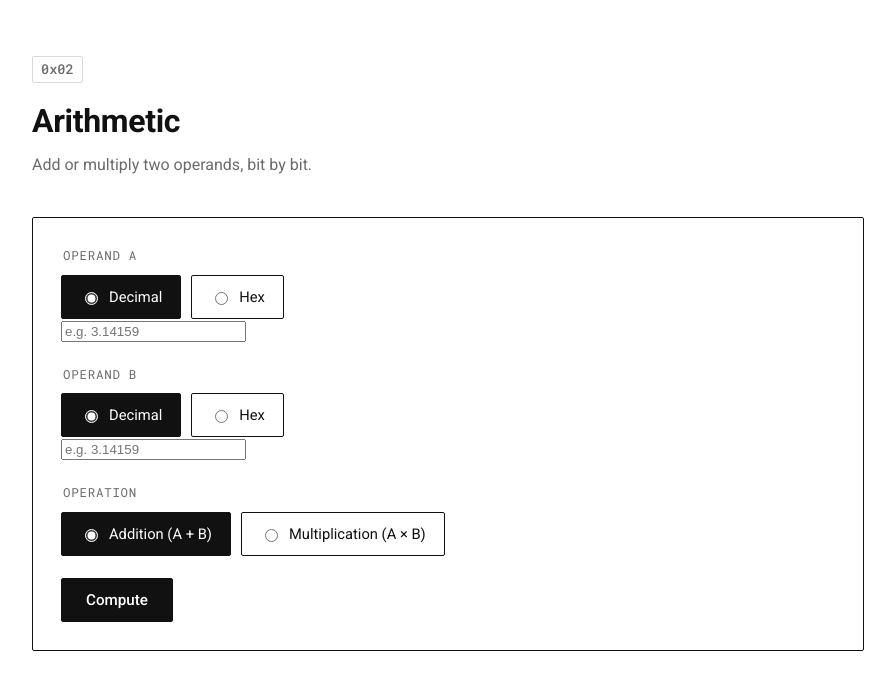
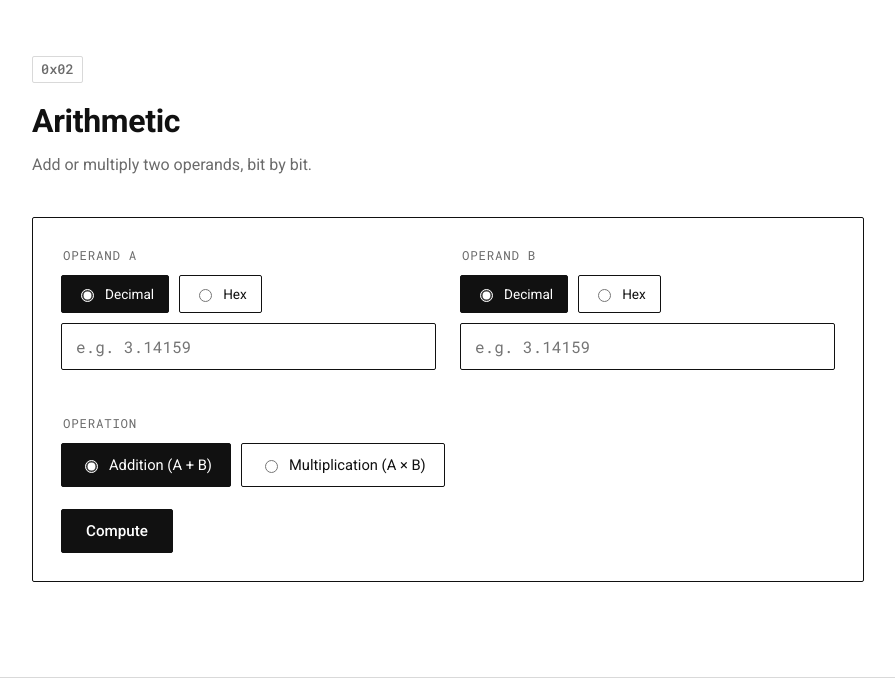
Before and after one commit to dyerilinnn/CSARCH2_MCO1, a Flask app: page /arithmetic in a window 1280 px wide. Shown: the part 68-766 px from the top of the page, without its empty margins (192-1087 px from the left). Run offline with Flask 3, Linux system fonts and the light colour scheme.

Commit message:
Refactor CSS: Clean up and add new styles
Removed unused styles and added new styles for operand grid and steps.

```diff
--- a/static/css/style.css
+++ b/static/css/style.css
@@ -1,9 +1,3 @@
-/* =========================================================================
-   IEEE 754 Machine — design tokens
-   Pure black-on-white, grid-based, monospace accents for anything that is
-   literally bits (binary/hex output). The signature interaction is a
-   bit-flip: black <-> white inversion on hover, echoing 0/1.
-   ========================================================================= */
 
 :root {
   --color-bg: #ffffff;
@@ -77,11 +71,6 @@ a {
   letter-spacing: 0.02em;
   text-decoration: none;
   color: var(--color-text);
-}
-
-.brand-mark {
-  color: var(--color-muted);
-  margin-right: 2px;
 }
 
 .brand-sub {
@@ -201,15 +190,6 @@ a {
   font-family: var(--font-mono);
   font-size: 0.85rem;
   font-weight: 500;
-}
-
-.module-status {
-  font-family: var(--font-mono);
-  font-size: 0.65rem;
-  letter-spacing: 0.08em;
-  border: 1px solid currentColor;
-  padding: 2px 6px;
-  border-radius: var(--radius);
 }
 
 .module-title {
@@ -520,6 +500,96 @@ a {
 }
 
 /* -------------------------------------------------------------------------
+   Arithmetic page — operand grid and step-by-step trace list
+   ------------------------------------------------------------------------- */
+
+.operand-grid {
+  display: grid;
+  grid-template-columns: 1fr 1fr;
+  gap: var(--gap);
+  margin-bottom: 22px;
+}
+
+.operand-fieldset {
+  border: none;
+  padding: 0;
+  margin: 0;
+}
+
+.operand-fieldset input[type="text"] {
+  width: 100%;
+  font-family: var(--font-mono);
+  font-size: 1rem;
+  padding: 12px 14px;
+  border: 1px solid var(--color-border);
+  border-radius: var(--radius);
+  background: var(--color-bg);
+  color: var(--color-text);
+  margin-top: 10px;
+}
+
+.operand-fieldset input[type="text"]:focus-visible {
+  outline: 2px solid var(--color-text);
+  outline-offset: 2px;
+}
+
+.radio-row--compact .radio-option {
+  padding: 8px 14px;
+  font-size: 0.85rem;
+}
+
+.steps-heading {
+  font-size: 1rem;
+  font-weight: 700;
+  margin: 28px 0 12px;
+  padding-top: 20px;
+  border-top: 1px solid var(--color-border-soft);
+}
+
+.steps-list {
+  list-style: none;
+  margin: 0;
+  padding: 0;
+  counter-reset: step-counter;
+}
+
+.step-item {
+  counter-increment: step-counter;
+  display: grid;
+  grid-template-columns: 32px 1fr;
+  gap: 12px;
+  padding: 12px 0;
+  border-top: 1px solid var(--color-border-soft);
+}
+
+.step-item:first-child {
+  border-top: none;
+}
+
+.step-item::before {
+  content: counter(step-counter, decimal-leading-zero);
+  font-family: var(--font-mono);
+  font-size: 0.78rem;
+  color: var(--color-muted);
+  padding-top: 2px;
+}
+
+.step-title {
+  font-weight: 700;
+  font-size: 0.9rem;
+  margin: 0 0 4px;
+}
+
+.step-detail {
+  font-family: var(--font-mono);
+  font-size: 0.8rem;
+  color: var(--color-muted);
+  margin: 0;
+  word-break: break-word;
+  line-height: 1.6;
+}
+
+/* -------------------------------------------------------------------------
    Responsive
    ------------------------------------------------------------------------- */
 
@@ -534,6 +604,14 @@ a {
 
   .rounding-grid {
     grid-template-columns: repeat(2, 1fr);
+  }
+
+  .operand-grid {
+    grid-template-columns: 1fr;
+  }
+
+  .step-item {
+    grid-template-columns: 24px 1fr;
   }
 
   .radio-row {
```
